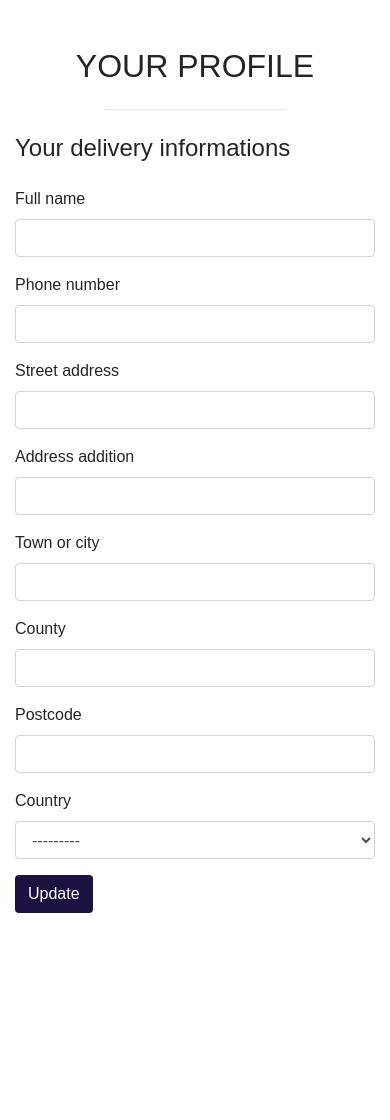
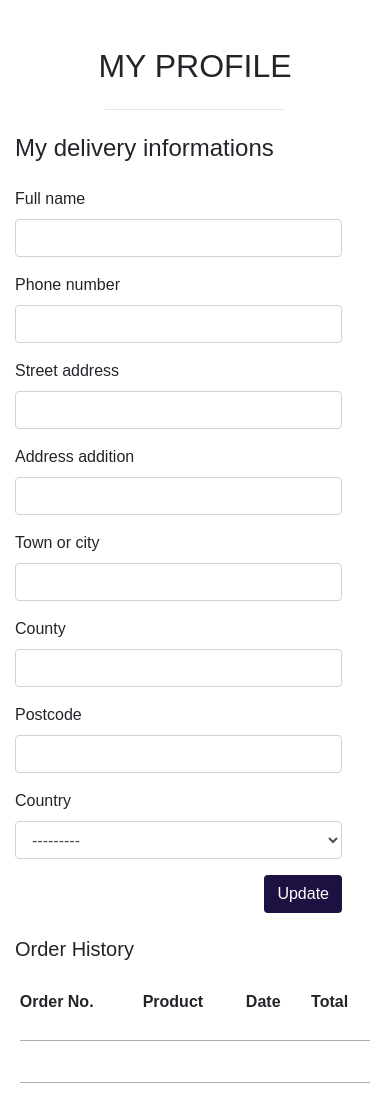
Before and after one commit to vladoprea/dream-woollies, a Django app: page /profile/ in a window 390 px wide. Shown: the part 101-1221 px from the top of the page. Before the commit the page ends 1014 px from the top, so only its background shows below. Run offline with Django 3.2, Linux system fonts and the light colour scheme; the visitor is signed in with stand-in values (Sample User, id 1); data comes from the database, SQL or seed files in the repository; data that the repository does not hold is empty; some libraries are stand-ins or nearby versions; some web fonts are replaced.

Commit message:
Customize order histoy

```diff
--- a/profiles/templates/profiles/profile.html
+++ b/profiles/templates/profiles/profile.html
@@ -15,23 +15,23 @@
 {% block content%}
 <div class="container">
     <div class="row">
-        <div class="col text-center text-uppercase">
-         <h2 class="mt-3">Your profile</h2>
+         <div class="col text-center text-uppercase">
+         <h2 class="mt-3">My profile</h2>
          <hr class="w-50 my-4">
         </div>
     </div>
     <div class="row">
-        <div class="col-12 col-sm-6">
-            <h4>Your delivery informations</h4>
+        <div class="col-12 col-md-6 pr-5 pb-4">
+            <h4>My delivery informations</h4>
             <form class="mt-4 form-group" action="{% url 'profile' %}" method="POST" id="profile-update-form">
                 {% csrf_token %}
                 {{ form|crispy }}
-                <button id="submit-button" class="btn btn-purple">Update</button>
+                <button id="submit-button" class="btn btn-purple float-right">Update</button>
             </form>
         </div>
-        <div class="col-12 col-sm-6 order-last d-none d-sm-block">
-            <h5 class="ml-4">Order History ({{ product_count }} items):</h5>
-           <div class="table-responsive rounded ml-4">
+        <div class="col-12 col-md-6">
+            <h5>Order History</h5>
+           <div class="table-responsive order-history mt-4">
               <table class="table table-sm table-borderless">
                 <thead>
                     <tr>
@@ -44,16 +44,21 @@
                 <td colspan="4"><hr class="hr-bag"></td>
                 {% for order in orders %}
                 <tr>
-                    <td><p class="my-0"><strong>{{ order.order_number }}</strong></p></td>
+                    <td><strong><p
+                        title="{{ order.order_number }}">
+                            {{ order.order_number|truncatechars:6 }}
+                        </p></strong>
+                    </td>
                     <td>
                         <ul class="list-unstyled">
                             {% for item in order.orderitems.all %}
-                                <li>
+                                <li class="small">
                                     {{ item.product.name }} x {{ item.quantity }}
                                 </li>
                             {% endfor %}
                         </ul>
                     </td>
+                    <td><p class="my-0 mb-3">{{ order.date }}</p></td>
                     <td><p class="my-0 mb-3">£{{ order.grand_total }}</p></td>
                 </tr>
                 {% endfor %}
--- a/static/css/base.css
+++ b/static/css/base.css
@@ -212,6 +212,12 @@ body {
     transition: color .15s ease-in-out,background-color .15s ease-in-out,border-color .15s ease-in-out,box-shadow .15s ease-in-out;
 }
 
+/*---Order History---*/
+.order-history {
+    max-height: 450px;
+    overflow-y: auto;
+}
+
 
 /* -------------------------------- Media Queries */
 
```
